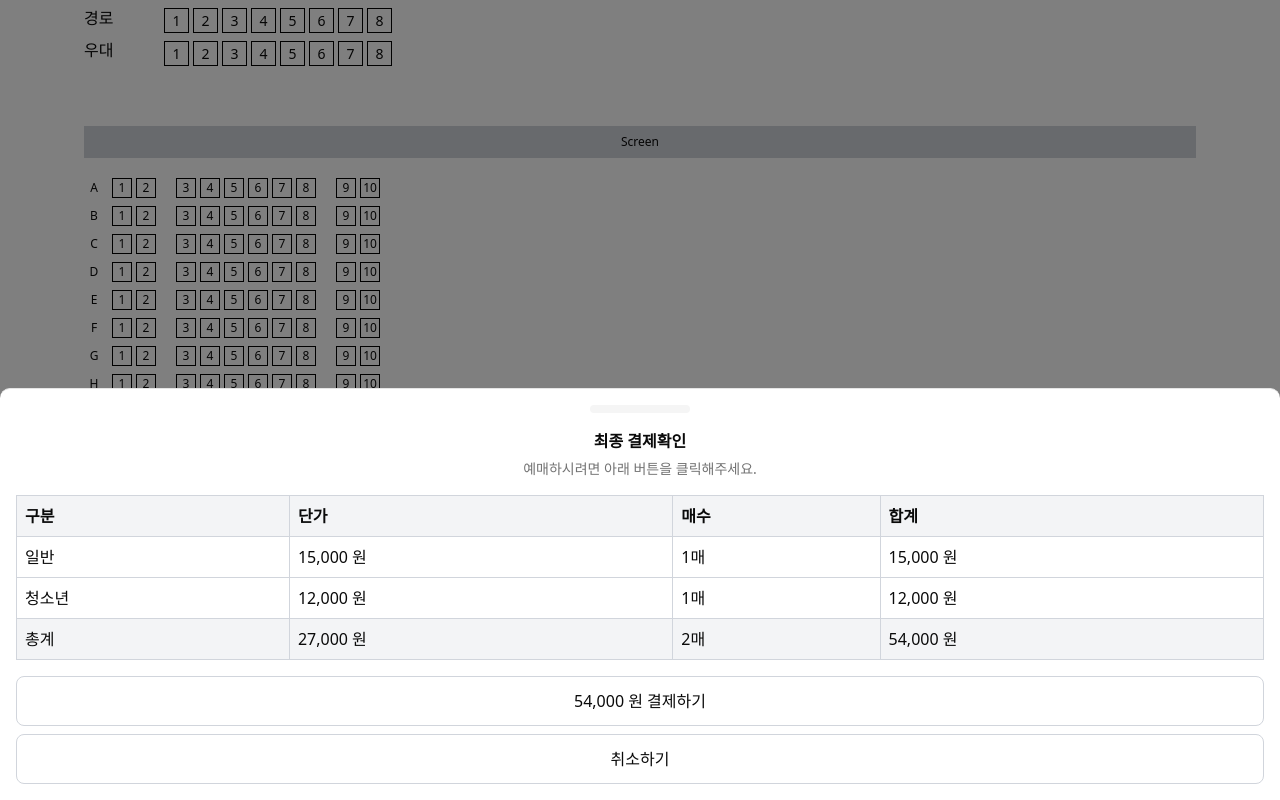
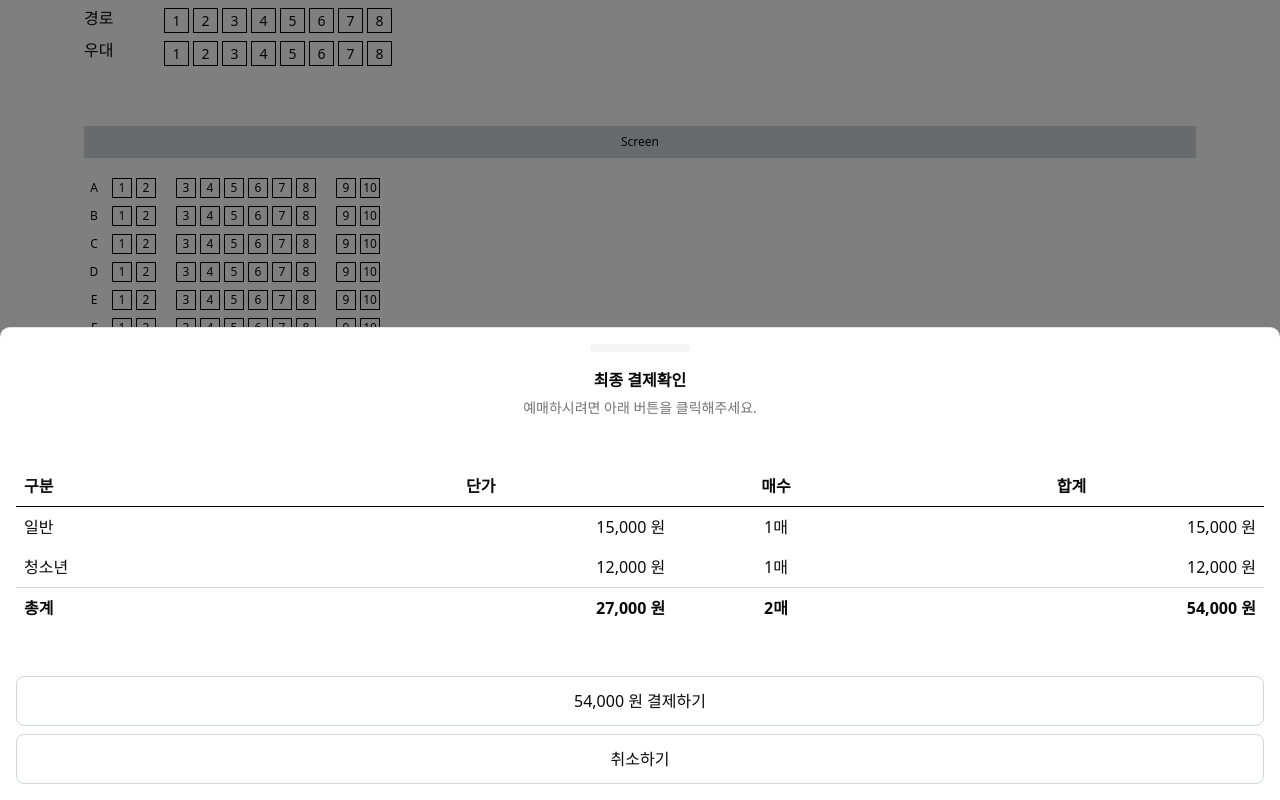
Before and after one commit to team-moviego/front-end, a Next.js app: page /reserve in a window 1280 px wide. Both pictures are taken after a click on the button "예매하기". Shown: the part 562-1362 px from the top of the page. Built offline with nearby package versions, Linux system fonts and the light colour scheme.

Commit message:
feat: 예매 페이지의 테이블 스타일 개선 및 총계 추가

```diff
--- a/src/app/(pages)/reserve/page.tsx
+++ b/src/app/(pages)/reserve/page.tsx
@@ -149,48 +149,42 @@ export default function ReservePage() {
               </DrawerDescription>
             </DrawerHeader>
 
-            <div className="overflow-x-auto px-4">
+            <div className="mt-8 overflow-x-auto px-4">
               <table className="w-full border-collapse">
                 <thead>
-                  <tr className="bg-gray-100">
-                    <th className="border border-gray-300 p-2 text-left">
-                      구분
-                    </th>
-                    <th className="border border-gray-300 p-2 text-left">
-                      단가
-                    </th>
-                    <th className="border border-gray-300 p-2 text-left">
-                      매수
-                    </th>
-                    <th className="border border-gray-300 p-2 text-left">
-                      합계
-                    </th>
+                  <tr className="border-b-1 border-black">
+                    <th className="p-2 text-left">구분</th>
+                    <th className="p-2 text-center">단가</th>
+                    <th className="p-2 text-center">매수</th>
+                    <th className="p-2 text-center">합계</th>
                   </tr>
                 </thead>
                 <tbody>
                   <tr>
-                    <td className="border border-gray-300 p-2">일반</td>
-                    <td className="border border-gray-300 p-2">15,000 원</td>
-                    <td className="border border-gray-300 p-2">1매</td>
-                    <td className="border border-gray-300 p-2">15,000 원</td>
+                    <td className="p-2 text-left">일반</td>
+                    <td className="p-2 text-right">15,000 원</td>
+                    <td className="p-2 text-center">1매</td>
+                    <td className="p-2 text-right">15,000 원</td>
                   </tr>
                   <tr>
-                    <td className="border border-gray-300 p-2">청소년</td>
-                    <td className="border border-gray-300 p-2">12,000 원</td>
-                    <td className="border border-gray-300 p-2">1매</td>
-                    <td className="border border-gray-300 p-2">12,000 원</td>
-                  </tr>
-                  <tr className="bg-gray-100">
-                    <td className="border border-gray-300 p-2">총계</td>
-                    <td className="border border-gray-300 p-2">27,000 원</td>
-                    <td className="border border-gray-300 p-2">2매</td>
-                    <td className="border border-gray-300 p-2">54,000 원</td>
+                    <td className="p-2 text-left">청소년</td>
+                    <td className="p-2 text-right">12,000 원</td>
+                    <td className="p-2 text-center">1매</td>
+                    <td className="p-2 text-right">12,000 원</td>
                   </tr>
                 </tbody>
+                <tfoot>
+                  <tr className="border-t border-gray-300 font-bold">
+                    <td className="p-2 text-left">총계</td>
+                    <td className="p-2 text-right">27,000 원</td>
+                    <td className="p-2 text-center">2매</td>
+                    <td className="p-2 text-right">54,000 원</td>
+                  </tr>
+                </tfoot>
               </table>
             </div>
 
-            <DrawerFooter>
+            <DrawerFooter className="mt-8">
               <div
                 className="w-full cursor-pointer rounded-md border border-gray-300 p-3 text-center"
                 onClick={() =>
```
